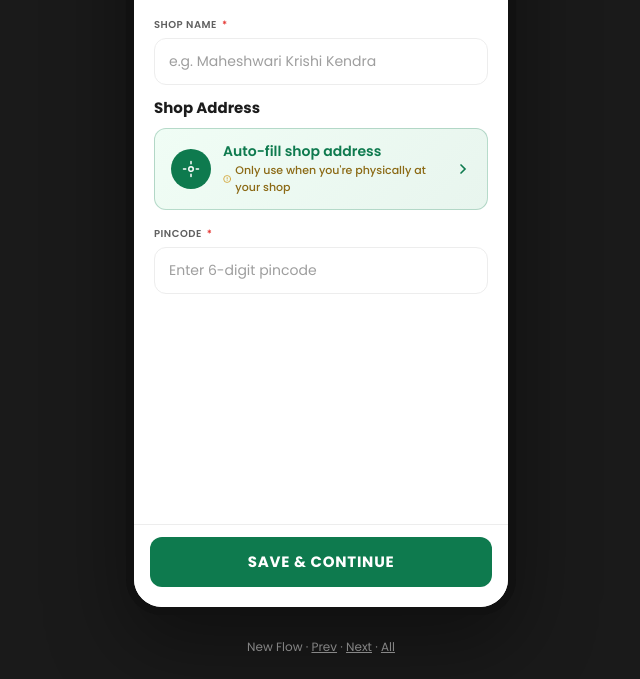
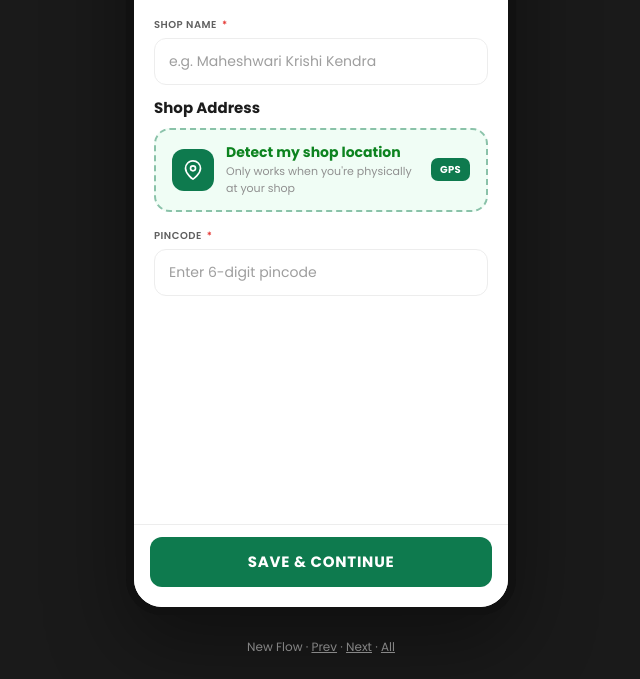
Before and after one commit to umarkhan-png/katyayani-partner-app-prototype, a website: page screens/rapido-shop-details.html in a window 1280 px wide. Shown: the part 189-868 px from the top of the page, without its empty margins (319-959 px from the left). Drawn offline with nearby package versions, Linux system fonts and the light colour scheme.

Commit message:
Rework auto-fill: dashed border, map pin icon, GPS badge, crisp copy

```diff
--- a/screens/rapido-shop-details.html
+++ b/screens/rapido-shop-details.html
@@ -77,21 +77,16 @@
     <div class="text-[15px] font-bold text-[#1C1C1C] mb-2">Shop Address</div>
 
     <!-- LOCATION AUTO-FILL CARD -->
-    <div class="mb-4">
-      <button id="locBtn" onclick="confirmLocDetect()" class="w-full flex items-center gap-3 rounded-xl px-4 py-3.5 text-left" style="background:linear-gradient(135deg,#F0FDF5 0%,#E8F5EE 100%);border:1.5px solid rgba(14,122,78,0.25);">
-        <div class="w-10 h-10 rounded-full bg-[#0E7A4E] flex items-center justify-center flex-shrink-0">
-          <svg width="18" height="18" viewBox="0 0 24 24" fill="none" stroke="white" stroke-width="2" stroke-linecap="round" stroke-linejoin="round"><circle cx="12" cy="12" r="3"/><path d="M12 2v3M12 19v3M2 12h3M19 12h3"/></svg>
-        </div>
-        <div class="flex-1">
-          <div class="text-[14px] font-semibold text-[#0E7A4E] leading-tight">Auto-fill shop address</div>
-          <div class="flex items-center gap-1 mt-0.5">
-            <svg width="10" height="10" viewBox="0 0 24 24" fill="none" stroke="#D4A537" stroke-width="2.5" stroke-linecap="round"><circle cx="12" cy="12" r="10"/><path d="M12 8v4M12 16h.01"/></svg>
-            <div class="text-[11px] text-[#8B6914] font-medium">Only use when you&apos;re physically at your shop</div>
-          </div>
-        </div>
-        <svg width="16" height="16" viewBox="0 0 24 24" fill="none"><path d="M9 6l6 6-6 6" stroke="#0E7A4E" stroke-width="2.5" stroke-linecap="round"/></svg>
-      </button>
-    </div>
+    <button id="locBtn" onclick="confirmLocDetect()" class="w-full flex items-center gap-3 rounded-2xl px-4 py-3.5 mb-4 text-left" style="background:#F0FDF5;border:2px dashed rgba(14,122,78,0.45)">
+      <div style="width:42px;height:42px;border-radius:12px;background:#0E7A4E;display:flex;align-items:center;justify-content:center;flex-shrink:0">
+        <svg width="20" height="20" viewBox="0 0 24 24" fill="none" stroke="white" stroke-width="2" stroke-linecap="round" stroke-linejoin="round"><path d="M21 10c0 7-9 13-9 13s-9-6-9-13a9 9 0 0118 0z"/><circle cx="12" cy="10" r="3"/></svg>
+      </div>
+      <div style="flex:1;min-width:0">
+        <div style="font-size:14px;font-weight:700;color:#0C831F;line-height:1.2">Detect my shop location</div>
+        <div style="font-size:11px;color:#909090;margin-top:3px">Only works when you're physically at your shop</div>
+      </div>
+      <div style="background:#0E7A4E;color:white;font-size:10px;font-weight:700;padding:4px 9px;border-radius:7px;flex-shrink:0;letter-spacing:0.3px">GPS</div>
+    </button>
 
     <!-- PINCODE -->
     <div class="mb-3">
```
